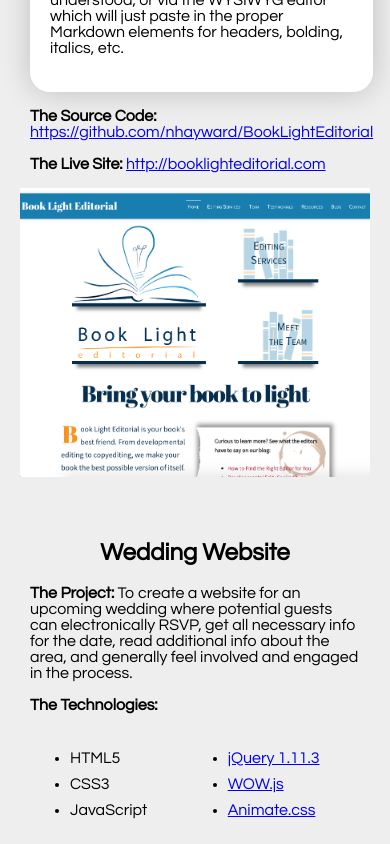
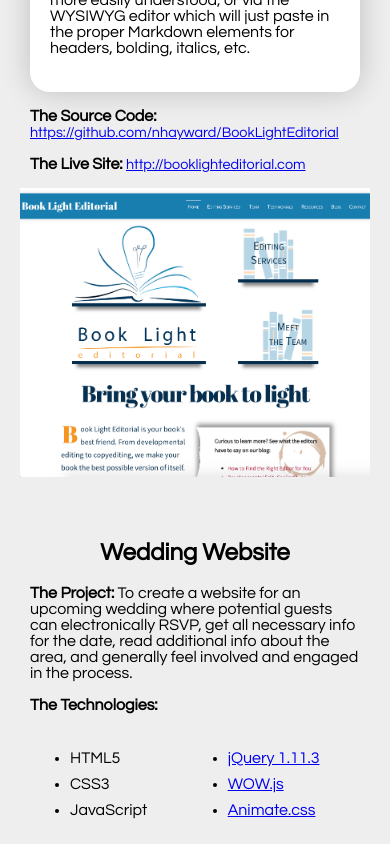
Before and after one commit to nhayward/nhayward.github.io, a plain HTML site: page index.html in a window 390 px wide. Shown: the part 1180-2024 px from the top of the page. Drawn offline with Linux system fonts and the light colour scheme.

Commit message:
smaller link text at small widths

```diff
--- a/css/style.css
+++ b/css/style.css
@@ -87,6 +87,12 @@ body {
 	padding: 20px;
 }
 
+@media (max-width: 500px) {
+	.projDesc b + a {
+		font-size: 0.9rem;
+	}
+}
+
 .projTech {
 	display: -webkit-box;
 	display: -webkit-flex;
```
